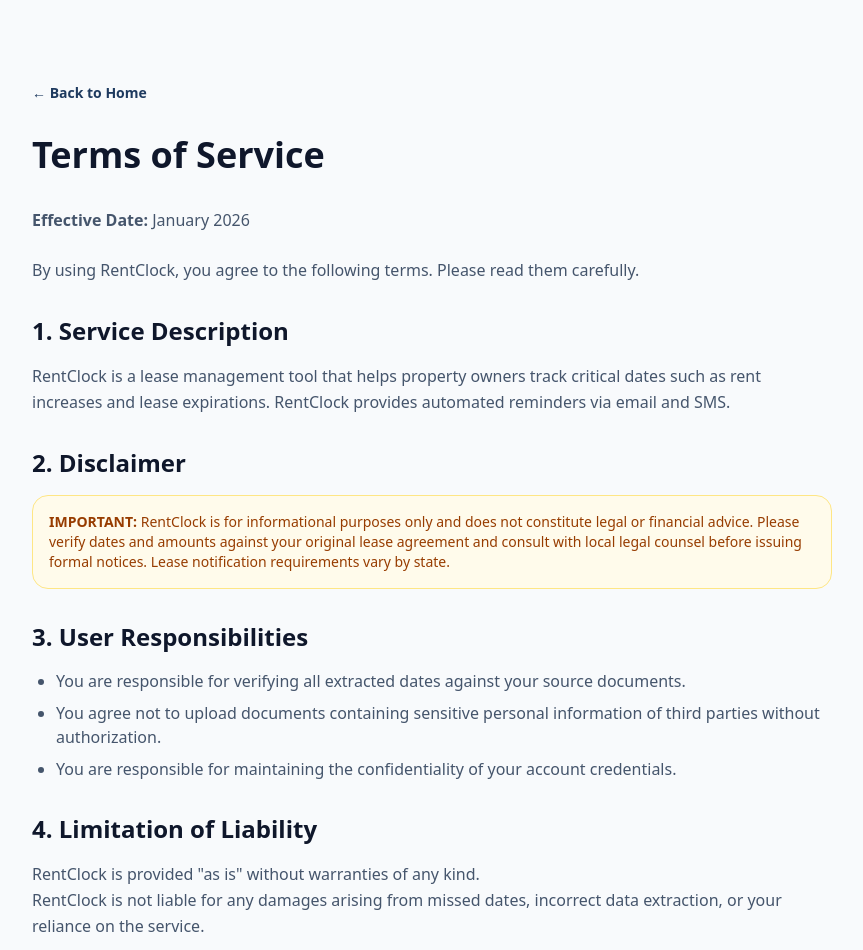
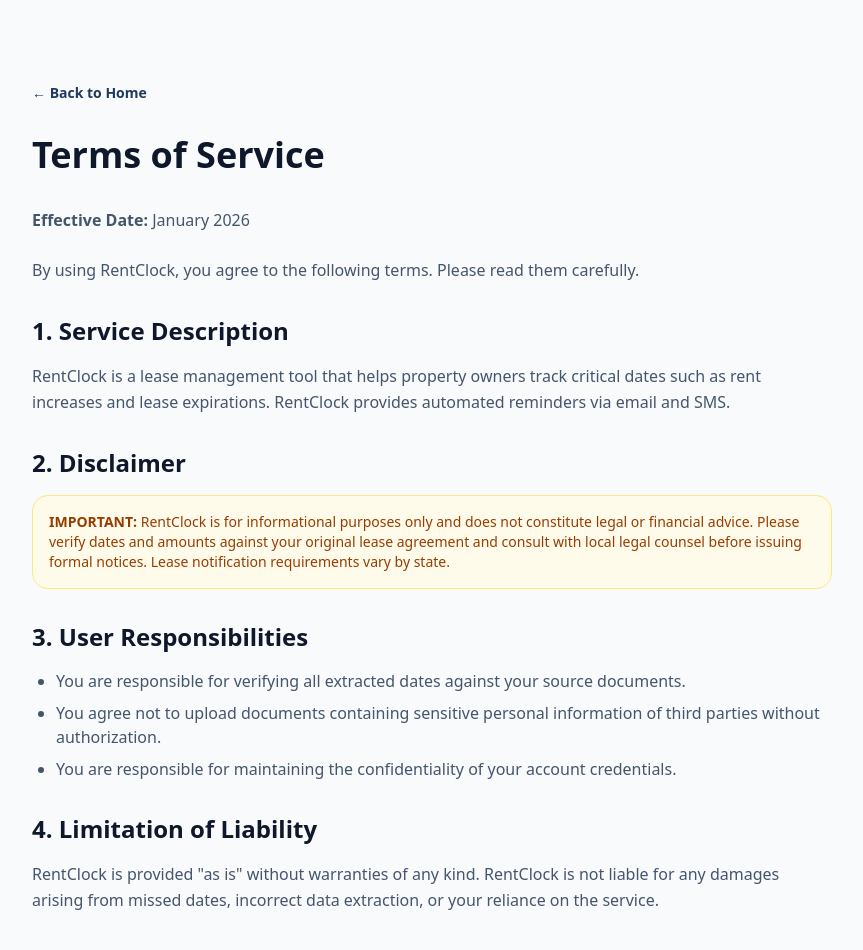
Before and after one commit to Martin00550/RentClock, a Next.js app: page /terms in a window 1280 px wide. Shown: the top 950 px of the page, without its empty margins (208-1071 px from the left). Built offline with nearby package versions, Linux system fonts and the light colour scheme.

Commit message:
Fix unescaped entities in terms and update deploy-check skill

```diff
--- a/app/terms/page.tsx
+++ b/app/terms/page.tsx
@@ -33,7 +33,7 @@
 
                     <h2 className="text-2xl font-bold text-slate-900 mt-8 mb-4">4. Limitation of Liability</h2>
                     <p className="text-slate-600 leading-relaxed mb-6">
-                        <p>RentClock is provided "as is" without warranties of any kind.</p> RentClock is not liable for any damages arising from missed dates, incorrect data extraction, or your reliance on the service.
+                        RentClock is provided &quot;as is&quot; without warranties of any kind. RentClock is not liable for any damages arising from missed dates, incorrect data extraction, or your reliance on the service.
                     </p>
 
                     <h2 className="text-2xl font-bold text-slate-900 mt-8 mb-4">5. Termination</h2>
```
Also changed, not shown: .agent/workflows/deploy-check.md.
